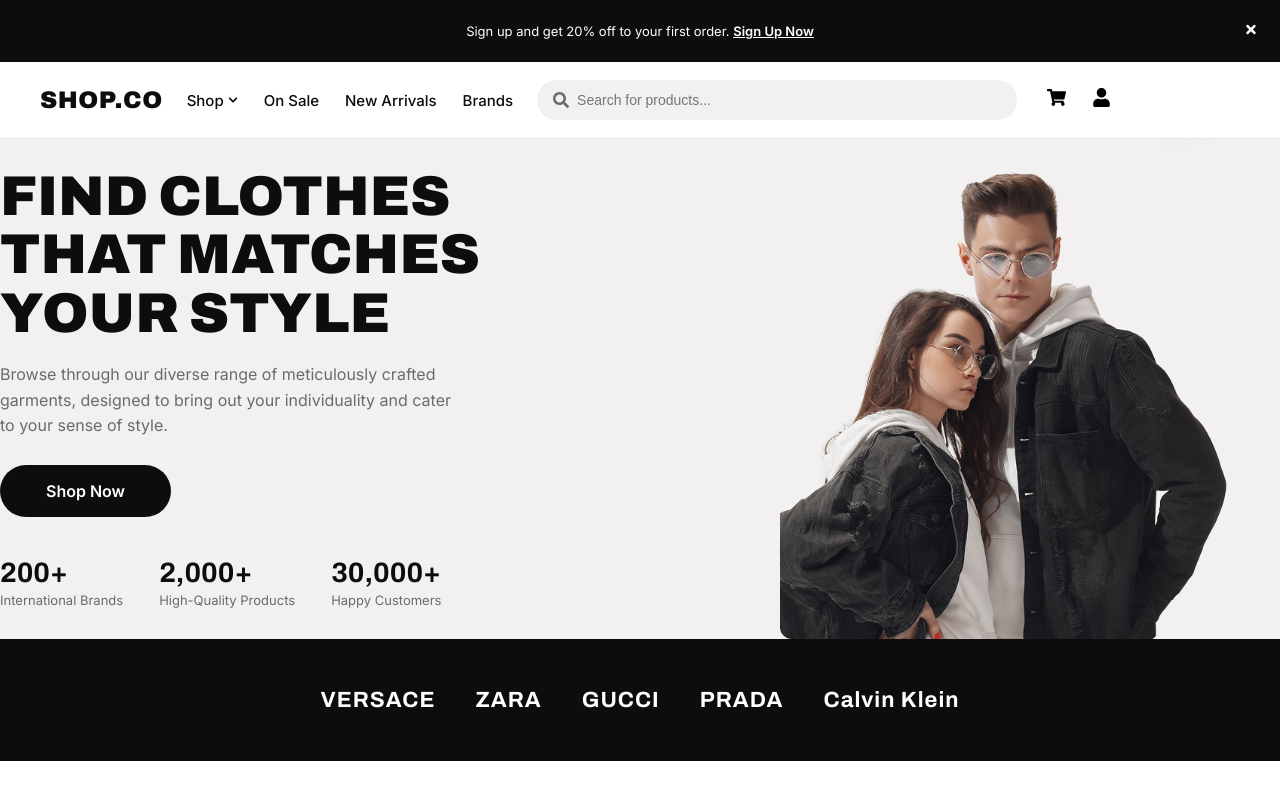
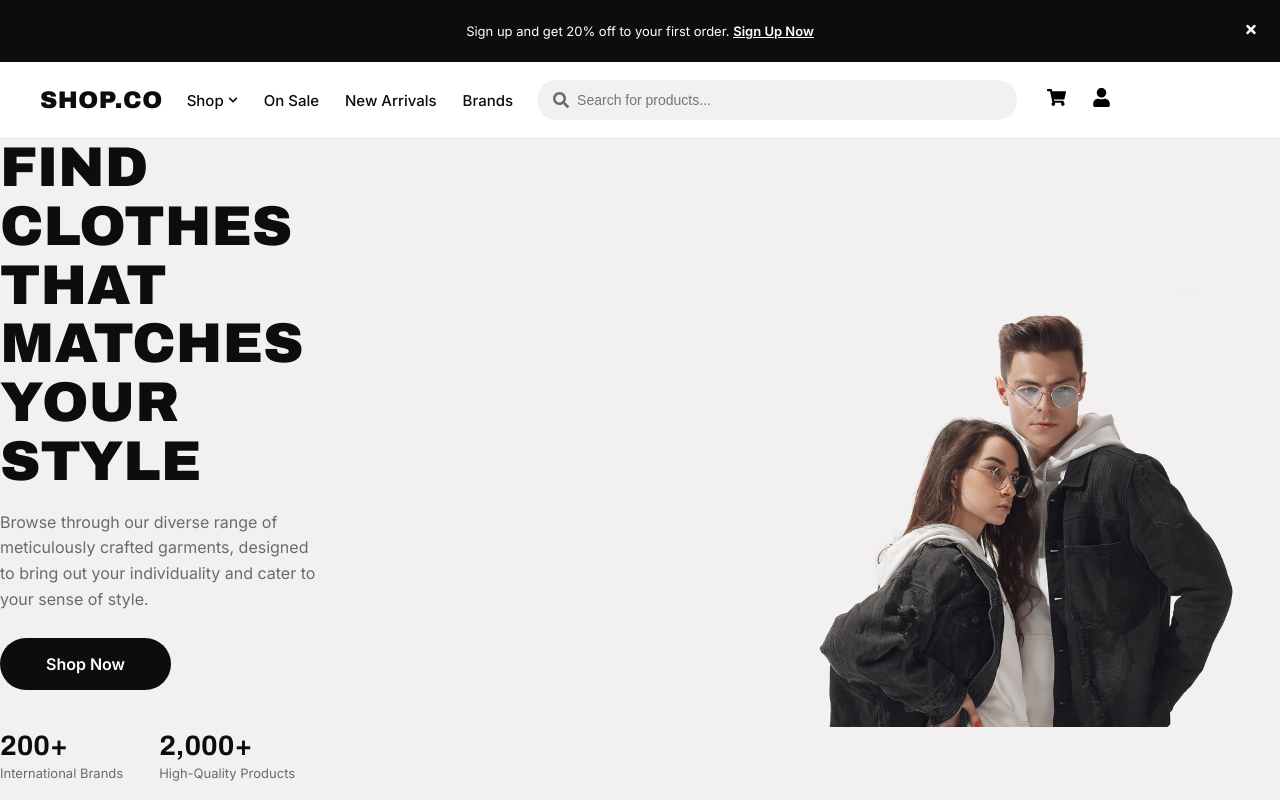
Before and after one commit to samadk34567l-stack/my-react-web, a React (Vite) app: page / in a window 1280 px wide. Shown: the top 800 px of the page. Built offline with nearby package versions, Linux system fonts and the light colour scheme.

Commit message:
Refactor hero image class and adjust styles
Renamed .hero-image class to .hero_image and updated styles.

```diff
--- a/src/index.css
+++ b/src/index.css
@@ -337,17 +337,10 @@
   align-items: center;
 }
 
-.hero-image {
+.hero_image {
   width: 100%;
-  max-width: 500px;
-  height: 500px;
-  overflow: hidden;
-  border-radius: var(--radius);
-}
-
-.hero-image img {
-  width: 100%;
-  height: 100%;
+  height: 550px;
+  border-radius: var(--radius-md);
   object-fit: cover;
   object-position: right center;
 }
```
